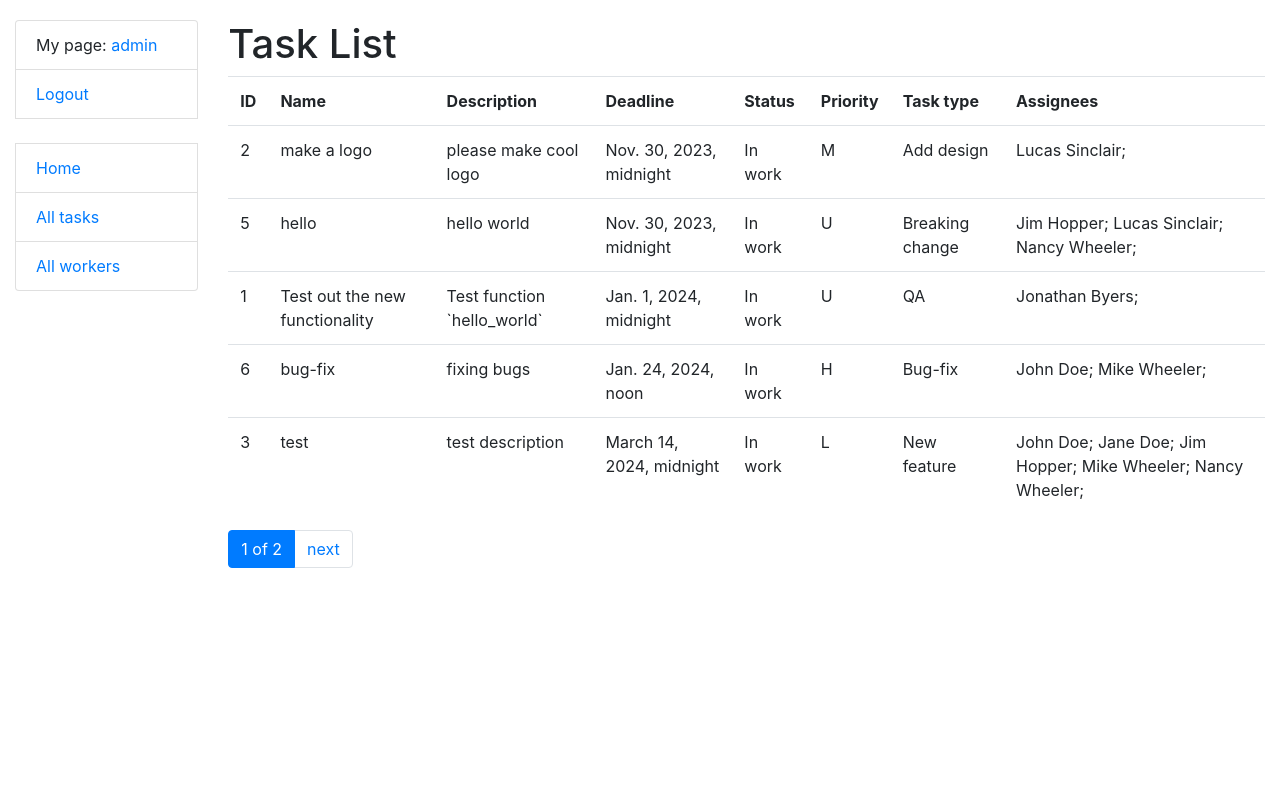
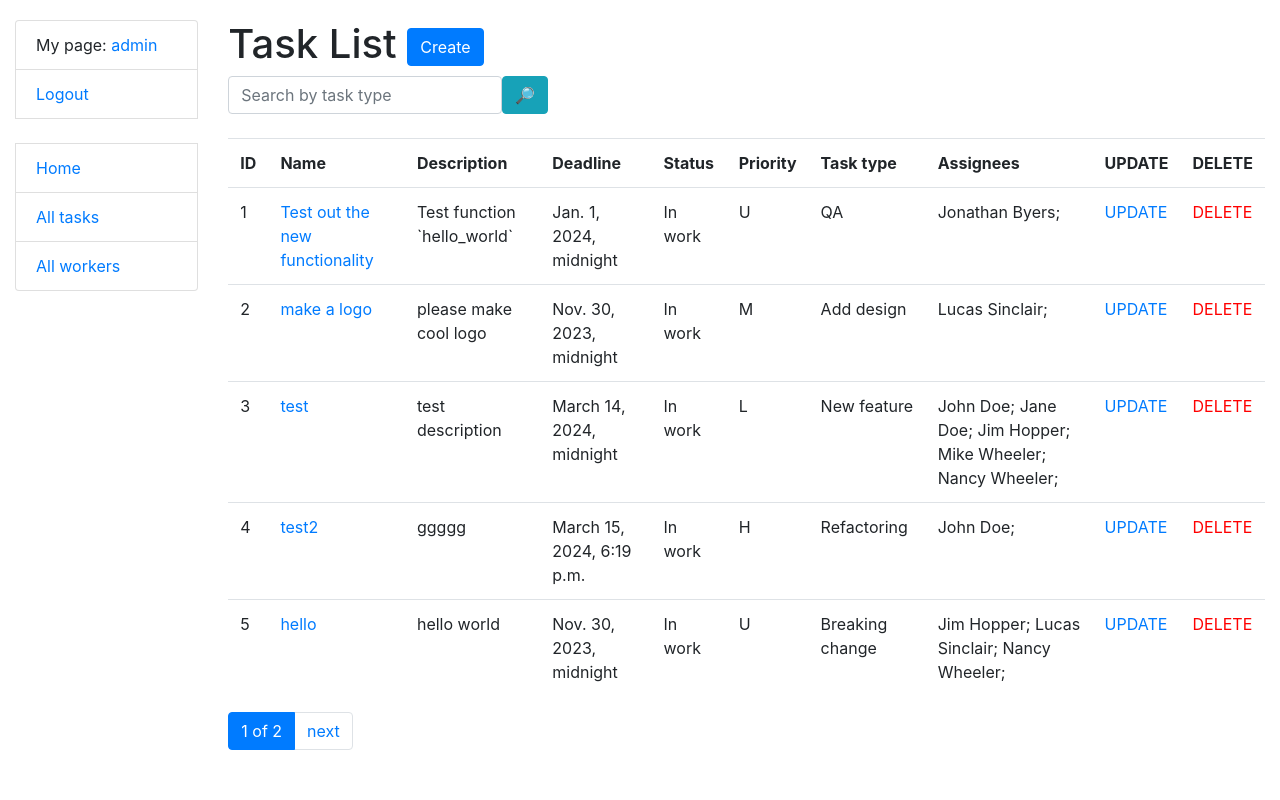
Before and after one commit to SevKrok/it-task-manager, a Django app: page /tasks/ in a window 1280 px wide. Run offline with Django 4.2, Linux system fonts and the light colour scheme; a user stored in the database is signed in; data comes from the database, SQL or seed files in the repository; some libraries are stand-ins or nearby versions.

Commit message:
Add CRUD for workers and tasks

```diff
--- a/task_manager/forms.py
+++ b/task_manager/forms.py
@@ -1,4 +1,97 @@
 from django import forms
+from django.contrib.auth import get_user_model
+from django.contrib.auth.forms import UserCreationForm
+from django.core.exceptions import ValidationError
+from django.utils import timezone
+
+from task_manager.models import Worker, Task
+
+
+def validate_deadline(deadline):
+    datetime_now = timezone.now()
+    if deadline < datetime_now:
+        raise ValidationError("Deadline must be no earlier than today")
+
+    return deadline
+
+
+class TaskCreationForm(forms.ModelForm):
+    assignees = forms.ModelMultipleChoiceField(
+        queryset=get_user_model().objects.all(),
+        widget=forms.CheckboxSelectMultiple,
+        required=False
+    )
+    deadline = forms.DateTimeField(
+        help_text="year-moth-day 00:00:00",
+        widget=forms.DateTimeInput(
+            attrs={
+                'class': 'datetime-input'
+            }
+        ),
+        input_formats=['%Y-%m-%d %H:%M:%S'],
+        validators=[validate_deadline]
+    )
+
+    class Meta:
+        model = Task
+        fields = "__all__"
+
+
+class TaskUpdateForm(forms.ModelForm):
+    assignees = forms.ModelMultipleChoiceField(
+        queryset=get_user_model().objects.all(),
+        widget=forms.CheckboxSelectMultiple,
+        required=False
+    )
+    deadline = forms.DateTimeField(
+        help_text="year-moth-day 00:00:00",
+        widget=forms.DateTimeInput(
+            attrs={
+                'class': 'datetime-input'
+            }
+        ),
+        input_formats=['%Y-%m-%d %H:%M:%S'],
+        validators=[validate_deadline]
+    )
+
+    class Meta:
+        model = Task
+        fields = "__all__"
+
+
+class TaskSearchForm(forms.Form):
+    task_type = forms.CharField(
+        max_length=255,
+        required=False,
+        label="",
+        widget=forms.TextInput(
+            attrs={
+                "placeholder": "Search by task type"
+            }
+        )
+    )
+
+
+class WorkerCreationForm(UserCreationForm):
+    class Meta(UserCreationForm.Meta):
+        model = Worker
+        fields = UserCreationForm.Meta.fields + (
+            "first_name",
+            "last_name",
+            "email",
+            "position",
+        )
+
+
+class WorkerUpdateForm(forms.ModelForm):
+    class Meta:
+        model = Worker
+        fields = [
+            "first_name",
+            "last_name",
+            "email",
+            "position",
+        ]
 
 
 class WorkerSearchForm(forms.Form):
--- a/task_manager/urls.py
+++ b/task_manager/urls.py
@@ -1,15 +1,29 @@
 from django.urls import path
 
-from task_manager.views import index, TaskListView, WorkerListView, WorkerDetailView, TaskDetailView
+from task_manager.views import (index,
+                                TaskListView,
+                                WorkerListView,
+                                WorkerDetailView,
+                                TaskDetailView,
+                                WorkerCreateView,
+                                WorkerUpdateView,
+                                TaskUpdateView,
+                                TaskDeleteView,
+                                TaskCreateView)
 
 urlpatterns = [
     path("", index, name="index"),
 
     path("tasks/", TaskListView.as_view(), name="task-list"),
     path("tasks/<int:pk>/", TaskDetailView.as_view(), name="task-detail"),
+    path("tasks/create/", TaskCreateView.as_view(), name="task-create"),
+    path("tasks/<int:pk>/update/", TaskUpdateView.as_view(), name="task-update"),
+    path("tasks/<int:pk>/delete/", TaskDeleteView.as_view(), name="task-delete"),
 
     path("workers/", WorkerListView.as_view(), name="worker-list"),
     path("workers/<int:pk>/", WorkerDetailView.as_view(), name="worker-detail"),
+    path("workers/create/", WorkerCreateView.as_view(), name="worker-create"),
+    path("workers/<int:pk>/update/", WorkerUpdateView.as_view(), name="worker-update"),
 
 ]
 
--- a/task_manager/views.py
+++ b/task_manager/views.py
@@ -1,9 +1,11 @@
 from django.contrib.auth.decorators import login_required
 from django.contrib.auth.mixins import LoginRequiredMixin
 from django.shortcuts import render
+from django.urls import reverse_lazy
 from django.views import generic
 
-from task_manager.forms import WorkerSearchForm
+from task_manager.forms import WorkerSearchForm, WorkerCreationForm, WorkerUpdateForm, TaskUpdateForm, TaskSearchForm, \
+    TaskCreationForm
 from task_manager.models import Task, Worker
 
 
@@ -23,9 +25,28 @@ def index(request):
 
 class TaskListView(LoginRequiredMixin, generic.ListView):
     model = Task
-    paginate_by = 5
     queryset = Task.objects.select_related("task_type").prefetch_related("assignees")
     ordering = ["deadline"]
+    paginate_by = 5
+
+    def get_context_data(self, *, object_list=None, **kwargs):
+        context = super().get_context_data(**kwargs)
+        task_type = self.request.GET.get("task_type", "")
+        context["search_form"] = TaskSearchForm(
+            initial={
+                "task_type": task_type
+            }
+        )
+        return context
+
+    def get_queryset(self):
+        queryset = Task.objects.all()
+        form = TaskSearchForm(self.request.GET)
+        if form.is_valid():
+            return queryset.filter(
+                task_type__name__icontains=form.cleaned_data["task_type"]
+            )
+        return queryset
 
 
 class TaskDetailView(LoginRequiredMixin, generic.DetailView):
@@ -33,10 +54,27 @@ class TaskDetailView(LoginRequiredMixin, generic.DetailView):
     queryset = Task.objects.select_related("task_type").prefetch_related("assignees")
 
 
+class TaskCreateView(LoginRequiredMixin, generic.CreateView):
+    model = Task
+    form_class = TaskCreationForm
+    success_url = reverse_lazy("task_manager:task-list")
+
+
+class TaskUpdateView(LoginRequiredMixin, generic.UpdateView):
+    model = Task
+    form_class = TaskUpdateForm
+    success_url = reverse_lazy("task_manager:task-list")
+
+
+class TaskDeleteView(LoginRequiredMixin, generic.DeleteView):
+    model = Task
+    success_url = reverse_lazy("task_manager:task-list")
+
+
 class WorkerListView(LoginRequiredMixin, generic.ListView):
     model = Worker
+    queryset = Worker.objects.select_related("position")
     paginate_by = 5
-    queryset = Worker.objects.select_related("position")
 
     def get_context_data(self, *, object_list=None, **kwargs):
         context = super().get_context_data(**kwargs)
@@ -61,3 +99,15 @@ class WorkerListView(LoginRequiredMixin, generic.ListView):
 class WorkerDetailView(LoginRequiredMixin, generic.DetailView):
     model = Worker
     queryset = Worker.objects.select_related("position").prefetch_related("tasks")
+
+
+class WorkerCreateView(LoginRequiredMixin, generic.CreateView):
+    model = Worker
+    form_class = WorkerCreationForm
+    success_url = reverse_lazy("task_manager:worker-list")
+
+
+class WorkerUpdateView(LoginRequiredMixin, generic.UpdateView):
+    model = Worker
+    form_class = WorkerUpdateForm
+    success_url = reverse_lazy("task_manager:index")
--- a/templates/task_manager/task_list.html
+++ b/templates/task_manager/task_list.html
@@ -3,13 +3,13 @@
 {% block content %}
   <h1>
     Task List
-    {#    <a href="{% url 'taxi:driver-create' %}" class="btn btn-primary link-to-page">#}
-    {#      Create#}
-    {#    </a>#}
+    <a href="{% url 'task_manager:task-create' %}" class="btn btn-primary link-to-page">
+      Create
+    </a>
   </h1>
 
-  {#  {% include "includes/search_form.html" %}#}
-  {#  <br>#}
+    {% include "includes/search_form.html" %}
+    <br>
 
 
   {% if task_list %}
@@ -23,11 +23,13 @@
         <th>Priority</th>
         <th>Task type</th>
         <th>Assignees</th>
+        <th>UPDATE</th>
+        <th>DELETE</th>
       </tr>
       {% for task in task_list %}
         <tr>
           <td>{{ task.id }}</td>
-          <td>{{ task.name }}</td>
+          <td><a href="{% url 'task_manager:task-detail' pk=task.id %}">{{ task.name }}</a></td>
           <td>{{ task.description }}</td>
           <td>{{ task.deadline }}</td>
           <td>{% if task.is_completed %} Done {% else %} In work {% endif %}</td>
@@ -38,6 +40,17 @@
               <span>{{ assignee.get_full_name }};</span>
             {% endfor %}
           </td>
+          <td>
+            <a href="{% url 'task_manager:task-update' pk=task.id %}">
+              UPDATE
+            </a>
+          </td>
+          <td>
+            <a style="color: red"
+               href="{% url 'task_manager:task-delete' pk=task.id %}">
+              DELETE
+            </a>
+          </td>
         </tr>
       {% endfor %}
 
--- a/templates/task_manager/worker_list.html
+++ b/templates/task_manager/worker_list.html
@@ -3,6 +3,9 @@
 {% block content %}
   <h1>
     Workers List
+    <a href="{% url 'task_manager:worker-create' %}" class="btn btn-primary link-to-page">
+      Create
+    </a>
   </h1>
 
   {% include "includes/search_form.html" %}
```
Also changed, not shown: templates/task_manager/task_confirm_delete.html (added, +12 -0 lines), templates/task_manager/task_form.html (added, +12 -0 lines), templates/task_manager/worker_detail.html (+9 -3 lines), templates/task_manager/worker_form.html (added, +12 -0 lines).
